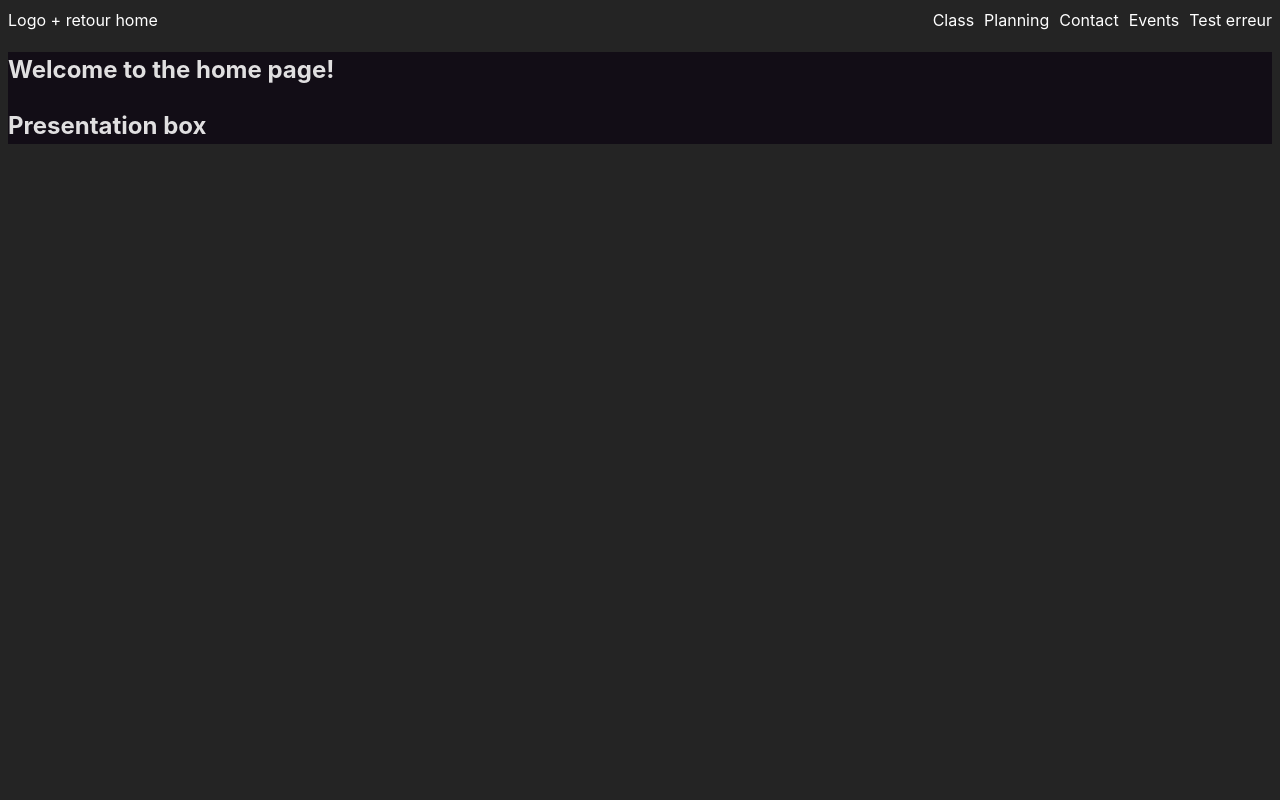
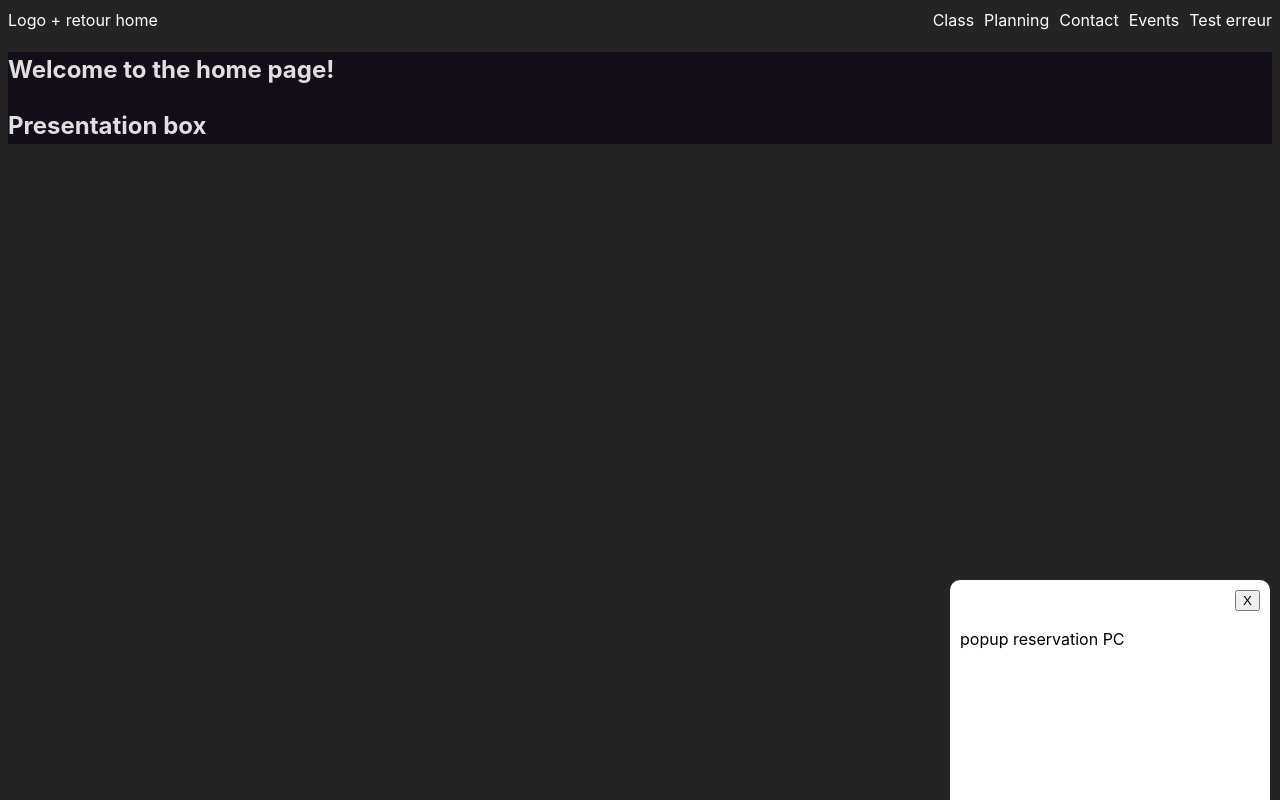
Before and after one commit to Crrux/CrossfitObernai, a React (Vite) app: page / in a window 1280 px wide. Built offline with nearby package versions, Linux system fonts and the light colour scheme.

Commit message:
ajout popup (animation + position)

```diff
--- a/src/App.jsx
+++ b/src/App.jsx
@@ -6,6 +6,7 @@ import Error from "./pages/error/error";
 import Contact from "./pages/contact/contact";
 import Events from "./pages/events/events";
 import Class from "./pages/class/class";
+import PopupPC from "./components/popup_pc/popup_pc";
 
 function App() {
   return (
@@ -20,6 +21,7 @@ function App() {
           <Route path="events" element={<Events />} />
           <Route path="*" element={<Error />} />
         </Routes>
+        <PopupPC />
       </BrowserRouter>
     </>
   );
--- a/src/components/popup_pc/_popup_pc.sass
+++ b/src/components/popup_pc/_popup_pc.sass
@@ -0,0 +1,26 @@
+.PopupPC
+    position: fixed
+    bottom: 0
+    right: 0
+    width: 300px
+    height: 200px
+    background-color: #fff
+    color: black
+    margin-right: 10px
+    padding: 10px
+    border-radius: 10px 10px 0 0
+    animation: Popup 1s ease-in-out forwards
+    div
+        display: flex
+        flex-wrap: wrap
+        button
+            margin-left: auto
+
+        p
+            width: 100%
+
+@keyframes Popup
+    0%
+        transform: translateY(100%)
+    100%
+        transform: translateY(0%)
--- a/src/components/popup_pc/popup_pc.jsx
+++ b/src/components/popup_pc/popup_pc.jsx
@@ -1,10 +1,25 @@
+import { useState } from "react";
+
 function PopupPC() {
+  const [isOpen, setIsOpen] = useState(true);
+
+  const handleClosePopup = () => {
+    setIsOpen(false);
+  };
+
   return (
-    <aside>
-      <div>
-        <p>popup pc</p>
-      </div>
-    </aside>
+    <>
+      {isOpen && (
+        <aside className="PopupPC">
+          <div>
+            <button className="close-button" onClick={handleClosePopup}>
+              X
+            </button>
+            <p>popup reservation PC</p>
+          </div>
+        </aside>
+      )}
+    </>
   );
 }
 
--- a/src/sass/style.css
+++ b/src/sass/style.css
@@ -15,6 +15,38 @@ header nav {
   background-color: #120D16;
 }
 
+.PopupPC {
+  position: fixed;
+  bottom: 0;
+  right: 0;
+  width: 300px;
+  height: 200px;
+  background-color: #fff;
+  color: black;
+  margin-right: 10px;
+  padding: 10px;
+  border-radius: 10px 10px 0 0;
+  animation: Popup 1s ease-in-out forwards;
+}
+.PopupPC div {
+  display: flex;
+  flex-wrap: wrap;
+}
+.PopupPC div button {
+  margin-left: auto;
+}
+.PopupPC div p {
+  width: 100%;
+}
+
+@keyframes Popup {
+  0% {
+    transform: translateY(100%);
+  }
+  100% {
+    transform: translateY(0%);
+  }
+}
 :root {
   font-family: Inter, system-ui, Avenir, Helvetica, Arial, sans-serif;
   line-height: 1.5;
```
Also changed, not shown: src/sass/style.sass (+10 -8 lines), 1 other file (tests, documents, lock files or other folders).
